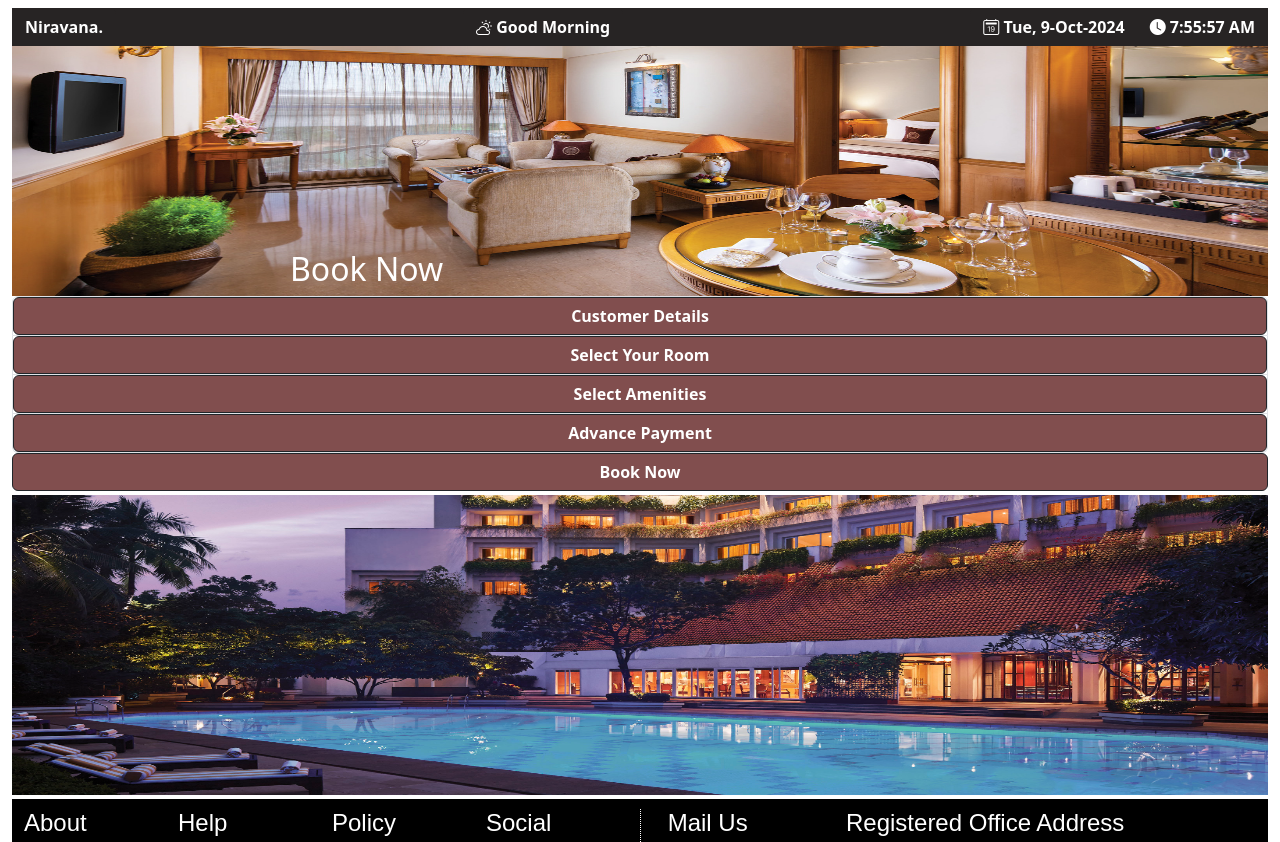
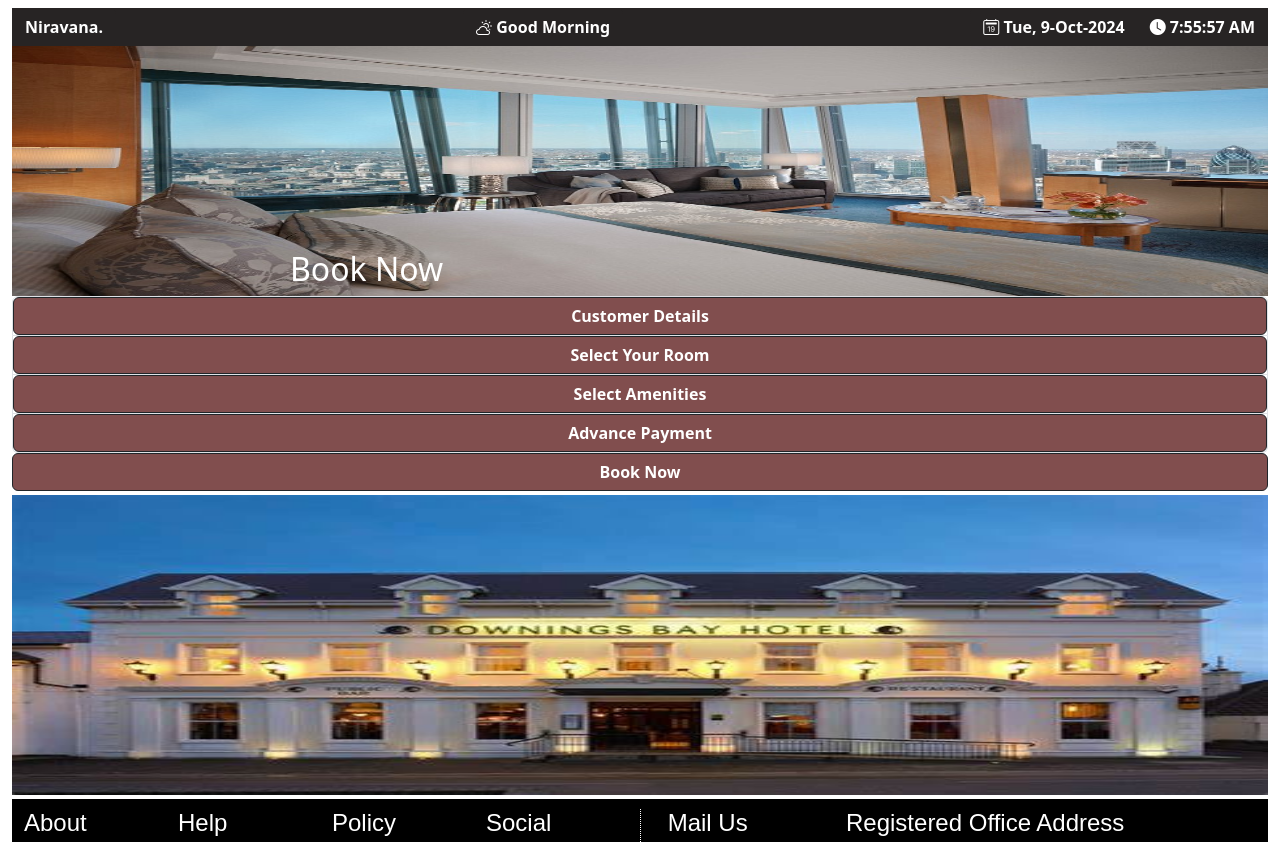
Before and after one commit to Sharique20/Hotel_Booking, a plain HTML site: page index.html in a window 1280 px wide. Shown: the top 842 px of the page. Drawn offline with nearby package versions, Linux system fonts and the light colour scheme.

Commit message:
changes done

```diff
--- a/index.html
+++ b/index.html
@@ -196,7 +196,7 @@
      </div>
     <header>
         <h2 class="position-absolute text-white" style=" top: 250px; left: 290px;">Book Now</h2>
-        <img src="./hotelbanner.jpg" width="100%" height="250">
+        <img src="./hotel inside.jpg" width="100%" height="250">
     </header>
     <section>
         <div class="accordion" id="hotel">
@@ -336,7 +336,7 @@
         </div>
     </section>
 <div class="d-flex justify-content-center mt-1">
-    <img  src="./hotelbanner2.jpg" width="100%" height="300">
+    <img  src="./banner.jpg" width="100%" height="300">
 </div>
 <footer class="mt-1 container-fluid" style="font-size:12px;">
     <div class="left-panel">
```
Also changed, not shown: banner.jpg (added), hotel inside.jpg (added).
